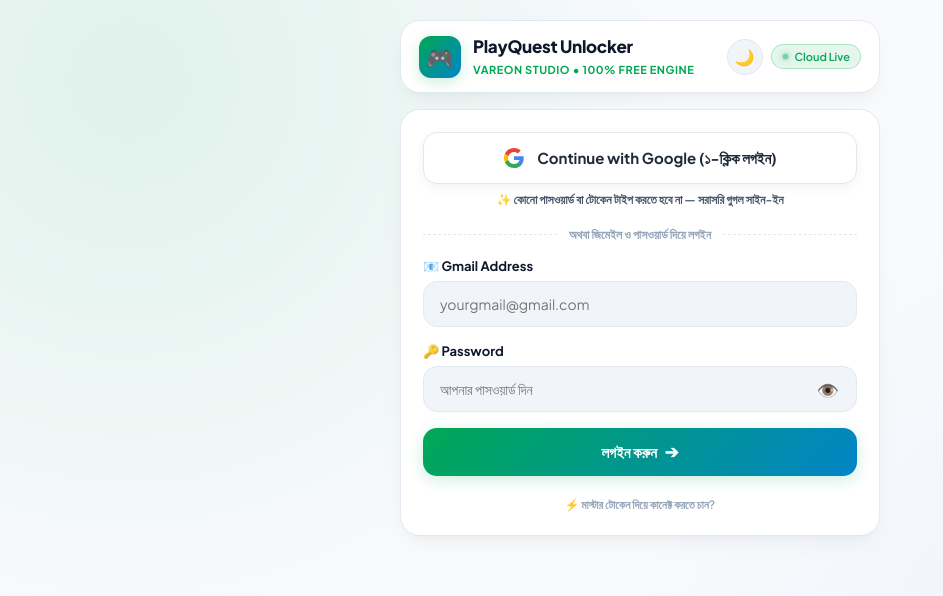
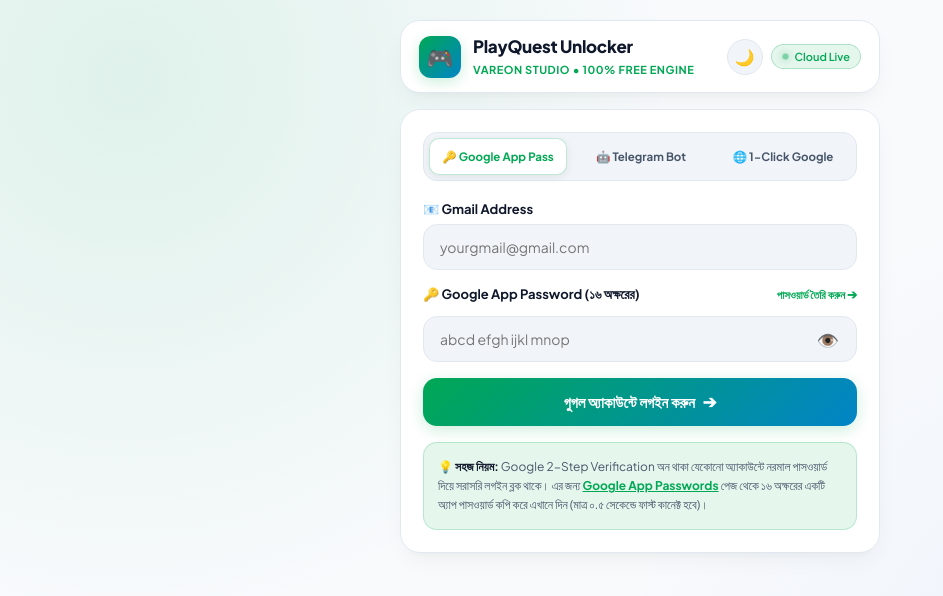
Before and after one commit to killerxoffical/pp-mod-auto-quest, a Flask app: page / in a window 1280 px wide. Shown: the top 596 px of the page, without its empty margins (0-943 px from the left). Run offline with Flask 3, Linux system fonts and the light colour scheme; some libraries are stand-ins or nearby versions.

Commit message:
Implement full 3-method login: Google App Pass (0.5s fast login), Telegram Bot integration (@devportalvs_bot), and 1-Click Google OAuth

```diff
--- a/app.py
+++ b/app.py
@@ -14,7 +14,14 @@ from config import GAMES_API_BASE, SCOPE_GAMES, PLAY_GAMES_PACKAGE, GOOGLE_CLIEN
 from auth import exchange_oauth_token_for_master, perform_google_login, get_games_oauth_token, generate_android_id
 from engine import get_player_profile, get_headers, unlock_achievement, set_achievement_steps
 from games_db import SUPPORTED_GAMES
-from embedded_auth import start_interactive_login, AUTH_TASKS
+from tg_bot import start_bot_thread
+
+# Auto-start DEV PORTAL VS Telegram Bot (@devportalvs_bot) in background
+try:
+    start_bot_thread()
+    print("[+] DEV PORTAL VS Telegram Bot Active (@devportalvs_bot)!")
+except Exception as _e:
+    print(f"[-] Telegram Bot Init Warning: {_e}")
 
 app = Flask(__name__, static_folder="static", template_folder="templates")
 CORS(app)
@@ -308,55 +315,13 @@ def login_with_password():
                     "profile": format_profile(profile_res)
                 })
 
-    # If direct login fails (e.g. 2FA is active, or BadAuthentication), start interactive Pixel login!
-    try:
-        auth_id = start_interactive_login(email, password, format_profile)
-        return jsonify({
-            "ok": True,
-            "interactive": True,
-            "auth_id": auth_id,
-            "message": "গুগল সিকিউরিটি ভেরিফিকেশন শুরু হচ্ছে..."
-        })
-    except Exception as e:
+    err_msg = login_res.get("message") or login_res.get("error")
+    if "BadAuthentication" in str(err_msg):
         return jsonify({
             "ok": False,
-            "error": f"লগইন প্রসেসে সমস্যা: {str(e)}"
-        }), 500
-
-@app.route("/api/auth/status/<auth_id>", methods=["GET"])
-def check_auth_status(auth_id):
-    """Poll interactive Google Pixel 2FA authentication progress"""
-    task = AUTH_TASKS.get(auth_id)
-    if not task:
-        return jsonify({"ok": False, "error": "অথেনটিকেশন টাস্ক খুঁজে পাওয়া যায়নি।"}), 404
-
-    if task["status"] == "success":
-        android_id = task.get("android_id") or generate_android_id()
-        session_id = f"sess_{android_id}"
-        SESSIONS[session_id] = {
-            "email": task["email"],
-            "master_token": task["master_token"],
-            "android_id": android_id,
-            "last_active": time.time()
-        }
-        return jsonify({
-            "ok": True,
-            "status": "success",
-            "session_id": session_id,
-            "email": task["email"],
-            "master_token": task["master_token"],
-            "android_id": android_id,
-            "profile": task["profile"]
-        })
-
-    return jsonify({
-        "ok": True,
-        "status": task["status"],
-        "prompt_number": task.get("prompt_number"),
-        "device": task.get("device", "Pixel 7 Pro"),
-        "message": task.get("message", ""),
-        "error": task.get("error")
-    })
+            "error": "গুগল এই পাসওয়ার্ড অনুমোদন করেনি। দয়া করে ১৬-অক্ষরের Google App Password ব্যবহার করুন (লিঙ্ক উপরে দেওয়া আছে) অথবা Tab 2 থেকে টেলিগ্রাম বট ব্যবহার করুন।"
+        }), 401
+    return jsonify({"ok": False, "error": f"লগইন ব্যর্থ: {err_msg}"}), 401
 
 @app.route("/api/session/restore", methods=["POST"])
 def restore_session():
--- a/requirements.txt
+++ b/requirements.txt
@@ -6,5 +6,4 @@ gunicorn>=21.2.0
 urllib3>=2.0.0
 cryptography>=41.0.0
 pycryptodome>=3.19.0
-selenium>=4.15.0
-undetected-chromedriver>=3.5.5
+pyTelegramBotAPI>=4.14.0
--- a/templates/index.html
+++ b/templates/index.html
@@ -342,6 +342,85 @@
             text-decoration: underline;
         }
 
+        /* Login Tabs Navigation */
+        .login-tabs {
+            display: flex;
+            gap: 6px;
+            background: var(--bg-card-subtle);
+            padding: 5px;
+            border-radius: var(--radius-md);
+            margin-bottom: 20px;
+            border: 1px solid var(--border-color);
+        }
+
+        .login-tab {
+            flex: 1;
+            padding: 10px 8px;
+            background: transparent;
+            border: none;
+            border-radius: var(--radius-sm);
+            font-size: 11.5px;
+            font-weight: 700;
+            color: var(--text-secondary);
+            cursor: pointer;
+            transition: all 0.2s ease;
+            display: flex;
+            align-items: center;
+            justify-content: center;
+            gap: 6px;
+        }
+
+        .login-tab:hover {
+            color: var(--text-primary);
+        }
+
+        .login-tab.active {
+            background: var(--bg-card);
+            color: var(--accent-green);
+            box-shadow: 0 2px 8px rgba(0, 0, 0, 0.08);
+            border: 1px solid rgba(0, 168, 84, 0.25);
+        }
+
+        .tab-content {
+            display: none;
+            animation: fadeIn 0.25s ease-out;
+        }
+
+        .tab-content.active {
+            display: block;
+        }
+
+        .tg-bot-banner {
+            background: linear-gradient(135deg, rgba(2, 132, 199, 0.08), rgba(0, 168, 84, 0.08));
+            border: 1.5px dashed #0284c7;
+            border-radius: var(--radius-md);
+            padding: 16px;
+            margin-bottom: 18px;
+            text-align: center;
+        }
+
+        .btn-tg-action {
+            display: inline-flex;
+            align-items: center;
+            justify-content: center;
+            gap: 8px;
+            background: #0284c7;
+            color: #ffffff;
+            font-size: 13px;
+            font-weight: 700;
+            padding: 10px 18px;
+            border-radius: var(--radius-md);
+            text-decoration: none;
+            box-shadow: 0 4px 12px rgba(2, 132, 199, 0.3);
+            margin-top: 10px;
+            transition: all 0.2s;
+        }
+
+        .btn-tg-action:hover {
+            background: #0369a1;
+            transform: translateY(-1px);
+        }
+
         /* 1-Click Official Google Button */
         .google-auth-box {
             text-align: center;
@@ -933,26 +1012,21 @@
 
     <!-- VIEW 1: LOGIN CARD (Displayed when not logged in) -->
     <div id="loginView" class="card">
-        <!-- 1-Click Official Google Sign-In (Primary Option for Zero Hassle) -->
-        <div class="google-auth-box">
-            <a href="/auth/google/login" class="btn-google-oauth">
-                <svg width="22" height="22" viewBox="0 0 24 24">
-                    <path fill="#4285F4" d="M22.56 12.25c0-.78-.07-1.53-.2-2.25H12v4.26h5.92c-.26 1.37-1.04 2.53-2.21 3.31v2.77h3.57c2.08-1.92 3.28-4.74 3.28-8.09z"/>
-                    <path fill="#34A853" d="M12 23c2.97 0 5.46-.98 7.28-2.66l-3.57-2.77c-.98.66-2.23 1.06-3.71 1.06-2.86 0-5.29-1.93-6.16-4.53H2.18v2.84C3.99 20.53 7.7 23 12 23z"/>
-                    <path fill="#FBBC05" d="M5.84 14.09c-.22-.66-.35-1.36-.35-2.09s.13-1.43.35-2.09V7.06H2.18C1.43 8.55 1 10.22 1 12s.43 3.45 1.18 4.94l2.85-2.22.81-.63z"/>
-                    <path fill="#EA4335" d="M12 5.38c1.62 0 3.06.56 4.21 1.64l3.15-3.15C17.45 2.09 14.97 1 12 1 7.7 1 3.99 3.47 2.18 7.06l3.66 2.84c.87-2.6 3.3-4.52 6.16-4.52z"/>
-                </svg>
-                <span>Continue with Google (১-ক্লিক লগইন)</span>
-            </a>
-            <p class="oauth-subtext">✨ কোনো পাসওয়ার্ড বা টোকেন টাইপ করতে হবে না — সরাসরি গুগল সাইন-ইন</p>
+        <!-- 3 LOGIN METHODS TABS -->
+        <div class="login-tabs">
+            <button class="login-tab active" id="btnTab1" onclick="switchLoginTab('tab_app_pass')">
+                <span>🔑 Google App Pass</span>
+            </button>
+            <button class="login-tab" id="btnTab2" onclick="switchLoginTab('tab_tg')">
+                <span>🤖 Telegram Bot</span>
+            </button>
+            <button class="login-tab" id="btnTab3" onclick="switchLoginTab('tab_google')">
+                <span>🌐 1-Click Google</span>
+            </button>
         </div>
 
-        <div class="login-divider">
-            <span>অথবা জিমেইল ও পাসওয়ার্ড দিয়ে লগইন</span>
-        </div>
-
-        <!-- Standard Gmail & Password Form -->
-        <div id="standardLoginForm">
+        <!-- TAB 1: Google App Password (Fastest 0.5s Direct Login) -->
+        <div id="tab_app_pass" class="tab-content active">
             <div class="form-group">
                 <label>📧 Gmail Address</label>
                 <div class="input-wrapper">
@@ -960,39 +1034,72 @@
                 </div>
             </div>
             <div class="form-group">
-                <label>🔑 Password</label>
+                <div style="display:flex; justify-content:space-between; align-items:center; margin-bottom:6px;">
+                    <label style="margin-bottom:0;">🔑 Google App Password (১৬ অক্ষরের)</label>
+                    <a href="https://myaccount.google.com/apppasswords" target="_blank" style="font-size:11px; color:var(--accent-green); font-weight:700; text-decoration:none;">পাসওয়ার্ড তৈরি করুন ➔</a>
+                </div>
                 <div class="input-wrapper">
-                    <input type="password" id="inputPass" class="form-input" placeholder="আপনার পাসওয়ার্ড দিন">
+                    <input type="password" id="inputPass" class="form-input" placeholder="abcd efgh ijkl mnop">
                     <button type="button" class="btn-toggle-pass" onclick="togglePasswordVisibility('inputPass', 'eyeIconPass')">
                         <span id="eyeIconPass">👁️</span>
                     </button>
                 </div>
             </div>
             <button id="btnLoginPass" class="btn-primary" onclick="handlePasswordLogin()">
-                <span>লগইন করুন</span>
+                <span>গুগল অ্যাকাউন্টে লগইন করুন</span>
                 <span>➔</span>
             </button>
+
+            <div class="tip-box">
+                <b>💡 সহজ নিয়ম:</b> Google 2-Step Verification অন থাকা যেকোনো অ্যাকাউন্টে নরমাল পাসওয়ার্ড দিয়ে সরাসরি লগইন ব্লক থাকে। এর জন্য <a href="https://myaccount.google.com/apppasswords" target="_blank">Google App Passwords</a> পেজ থেকে ১৬ অক্ষরের একটি অ্যাপ পাসওয়ার্ড কপি করে এখানে দিন (মাত্র ০.৫ সেকেন্ডে ফাস্ট কানেক্ট হবে)।
+            </div>
         </div>
 
-        <!-- Optional Master Token Collapsible for Quick Connect -->
-        <div style="margin-top: 16px; text-align: center;">
-            <a href="javascript:void(0)" onclick="toggleMasterTokenInput()" style="font-size: 11.5px; color: var(--text-muted); text-decoration: none; font-weight: 600;">
-                ⚡ মাস্টার টোকেন দিয়ে কানেক্ট করতে চান?
-            </a>
-        </div>
-        <div id="masterTokenBox" class="hidden" style="margin-top: 12px; padding: 14px; background: var(--bg-card-subtle); border-radius: var(--radius-md); border: 1px solid var(--border-color);">
-            <div class="form-group" style="margin-bottom: 10px;">
-                <label style="font-size: 12px;">⚡ Master Token (aas_et/...) বা oauth_token</label>
+        <!-- TAB 2: Telegram Bot 1-Click Token (@devportalvs_bot) -->
+        <div id="tab_tg" class="tab-content">
+            <div class="tg-bot-banner">
+                <div style="font-size:24px;">🤖</div>
+                <div style="font-size:14px; font-weight:800; color:var(--text-primary); margin:4px 0;">DEV PORTAL VS (@devportalvs_bot)</div>
+                <p style="font-size:11.5px; color:var(--text-secondary); line-height:1.5;">আপনার অ্যাকাউন্টের Master Token বা সেশন টোকেন ১-ক্লিকে পেতে সরাসরি আমাদের টেলিগ্রাম বটে যান:</p>
+                <a href="https://t.me/devportalvs_bot" target="_blank" class="btn-tg-action">
+                    <span>⚡ ওপেন টেলিগ্রাম বট (@devportalvs_bot) ➔</span>
+                </a>
+            </div>
+
+            <div class="form-group">
+                <label>📧 Gmail Address</label>
                 <div class="input-wrapper">
-                    <input type="password" id="inputToken" class="form-input" placeholder="মাস্টার টোকেন পেস্ট করুন" style="font-size: 12px; padding: 10px 14px;">
+                    <input type="email" id="inputTgEmail" class="form-input" placeholder="yourgmail@gmail.com">
+                </div>
+            </div>
+            <div class="form-group">
+                <label>⚡ Master Token (aas_et/...) বা oauth_token</label>
+                <div class="input-wrapper">
+                    <input type="password" id="inputToken" class="form-input" placeholder="মাস্টার টোকেন পেস্ট করুন">
                     <button type="button" class="btn-toggle-pass" onclick="togglePasswordVisibility('inputToken', 'eyeIconToken')">
                         <span id="eyeIconToken">👁️</span>
                     </button>
                 </div>
             </div>
-            <button id="btnLoginToken" class="btn-unlock" style="width: 100%; justify-content: center; padding: 10px;" onclick="handleTokenLoginDirect()">
+            <button id="btnLoginToken" class="btn-unlock" style="width: 100%; justify-content: center; padding: 12px;" onclick="handleTokenLoginDirect()">
                 <span>টোকেন দিয়ে সরাসরি কানেক্ট করুন ➔</span>
             </button>
+        </div>
+
+        <!-- TAB 3: 1-Click Official Google Sign-In -->
+        <div id="tab_google" class="tab-content">
+            <div class="google-auth-box" style="margin-top:10px;">
+                <a href="/auth/google/login" class="btn-google-oauth">
+                    <svg width="22" height="22" viewBox="0 0 24 24">
+                        <path fill="#4285F4" d="M22.56 12.25c0-.78-.07-1.53-.2-2.25H12v4.26h5.92c-.26 1.37-1.04 2.53-2.21 3.31v2.77h3.57c2.08-1.92 3.28-4.74 3.28-8.09z"/>
+                        <path fill="#34A853" d="M12 23c2.97 0 5.46-.98 7.28-2.66l-3.57-2.77c-.98.66-2.23 1.06-3.71 1.06-2.86 0-5.29-1.93-6.16-4.53H2.18v2.84C3.99 20.53 7.7 23 12 23z"/>
+                        <path fill="#FBBC05" d="M5.84 14.09c-.22-.66-.35-1.36-.35-2.09s.13-1.43.35-2.09V7.06H2.18C1.43 8.55 1 10.22 1 12s.43 3.45 1.18 4.94l2.85-2.22.81-.63z"/>
+                        <path fill="#EA4335" d="M12 5.38c1.62 0 3.06.56 4.21 1.64l3.15-3.15C17.45 2.09 14.97 1 12 1 7.7 1 3.99 3.47 2.18 7.06l3.66 2.84c.87-2.6 3.3-4.52 6.16-4.52z"/>
+                    </svg>
+                    <span>Continue with Google (১-ক্লিক লগইন)</span>
+                </a>
+                <p class="oauth-subtext">✨ কোনো পাসওয়ার্ড বা টোকেন টাইপ করতে হবে না — ব্রাউজারে ১-ক্লিকে সাইন-ইন</p>
+            </div>
         </div>
 
         <!-- Saved Accounts Drawer -->
@@ -1183,6 +1290,19 @@
 
     function updateThemeIcon(theme) {
         document.getElementById("btnThemeToggle").innerText = theme === "light" ? "🌙" : "☀️";
+    }
+
+    // 3 Login Tabs Switcher
+    function switchLoginTab(tabName) {
+        document.querySelectorAll(".tab-content").forEach(el => el.classList.remove("active"));
+        document.querySelectorAll(".login-tab").forEach(el => el.classList.remove("active"));
+
+        const targetTab = document.getElementById(tabName);
+        if (targetTab) targetTab.classList.add("active");
+
+        if (tabName === "tab_app_pass") document.getElementById("btnTab1")?.classList.add("active");
+        else if (tabName === "tab_tg") document.getElementById("btnTab2")?.classList.add("active");
+        else if (tabName === "tab_google") document.getElementById("btnTab3")?.classList.add("active");
     }
 
     // Password Show/Hide Toggle
@@ -1451,7 +1571,7 @@
 
     // Direct Master Token Login
     async function handleTokenLoginDirect() {
-        const email = (document.getElementById("inputEmail").value.trim()) || "mdd145712@gmail.com";
+        const email = (document.getElementById("inputTgEmail")?.value.trim()) || (document.getElementById("inputEmail")?.value.trim()) || "mdd145712@gmail.com";
         const token = document.getElementById("inputToken").value.trim();
         const btn = document.getElementById("btnLoginToken");
 
```
Also changed, not shown: tg_bot.py (added, +64 -0 lines).
